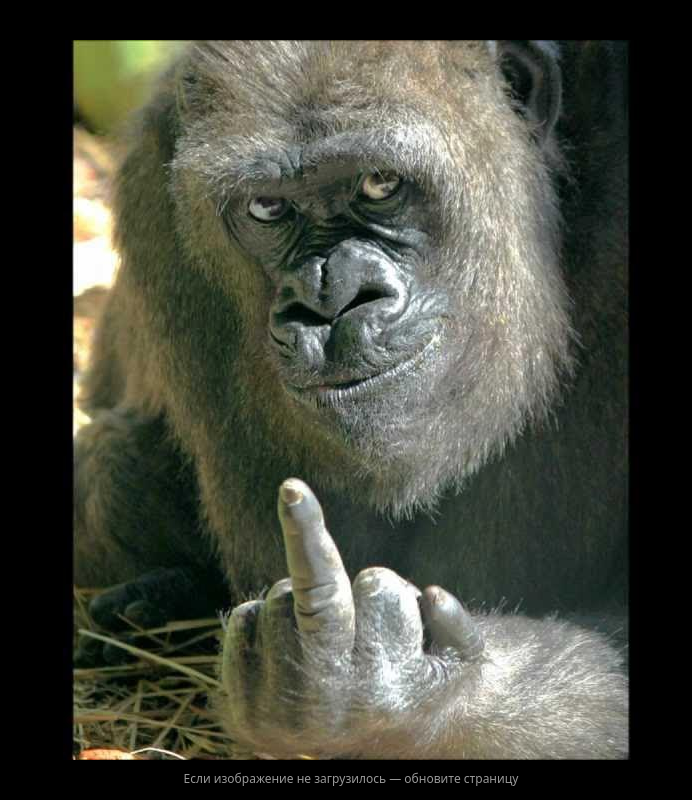
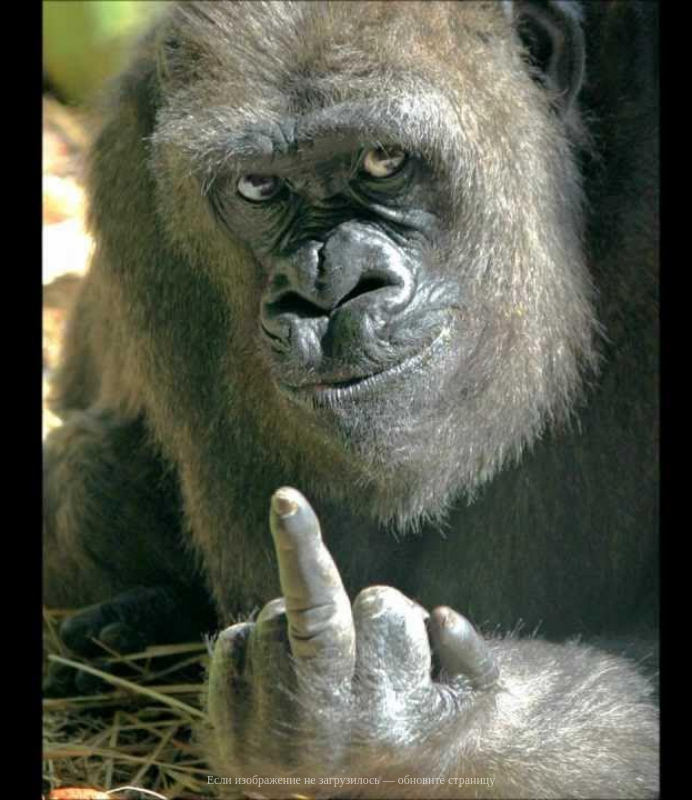
Before and after one commit to Cutiksu/photo-qr.github.io, a plain HTML site: page index.html in a window 1280 px wide. Shown: the whole page, without its empty margins (289-981 px from the left). Drawn offline with Linux system fonts and the light colour scheme.

Commit message:
Update index.html

```diff
--- a/index.html
+++ b/index.html
@@ -5,39 +5,40 @@
   <meta name="viewport" content="width=device-width, initial-scale=1" />
   <title>Фотография обезьяны</title>
 
-  <!-- Соц. превью при шаринге -->
   <meta property="og:title" content="Фотография обезьяны">
   <meta property="og:type" content="website">
   <meta property="og:image" content="photo.jpg">
   <meta property="og:image:type" content="image/jpeg">
   <meta property="twitter:card" content="summary_large_image">
 
-  <!-- Чуть быстрее загрузка -->
   <link rel="preload" href="photo.jpg" as="image">
   <style>
-    /* На весь экран, без прокрутки */
-    html, body { height: 100%; margin: 0; }
+    html, body {
+      height: 100%;
+      margin: 0;
+    }
     body {
-      display: grid;
-      place-items: center;
       background: #000;
-      color: #fff;
-      font: 16px/1.4 system-ui, -apple-system, Segoe UI, Roboto, sans-serif;
+      display: flex;
+      justify-content: center;
+      align-items: center;
     }
     img {
-      max-width: 100vw;   /* фото растянется по ширине экрана */
-      max-height: 100vh;  /* и по высоте экрана */
-      width: auto;        /* пропорции сохраняются */
-      height: auto;
-      object-fit: contain;
-      image-rendering: auto;
+      width: 100vw;       /* ширина = ширина экрана */
+      height: 100vh;      /* высота = высота экрана */
+      object-fit: cover;  /* картинка заполняет весь экран */
       display: block;
     }
-    .fallback { position: fixed; bottom: 12px; opacity: .6; font-size: 12px; }
+    .fallback {
+      position: fixed;
+      bottom: 12px;
+      opacity: .6;
+      font-size: 12px;
+      color: #fff;
+    }
   </style>
 </head>
 <body>
-  <!-- Путь к картинке относительный — ссылка останется стабильной -->
   <img src="photo.jpg" alt="Моя фотография" loading="eager" decoding="sync">
   <div class="fallback" aria-hidden="true">Если изображение не загрузилось — обновите страницу</div>
 </body>
```
